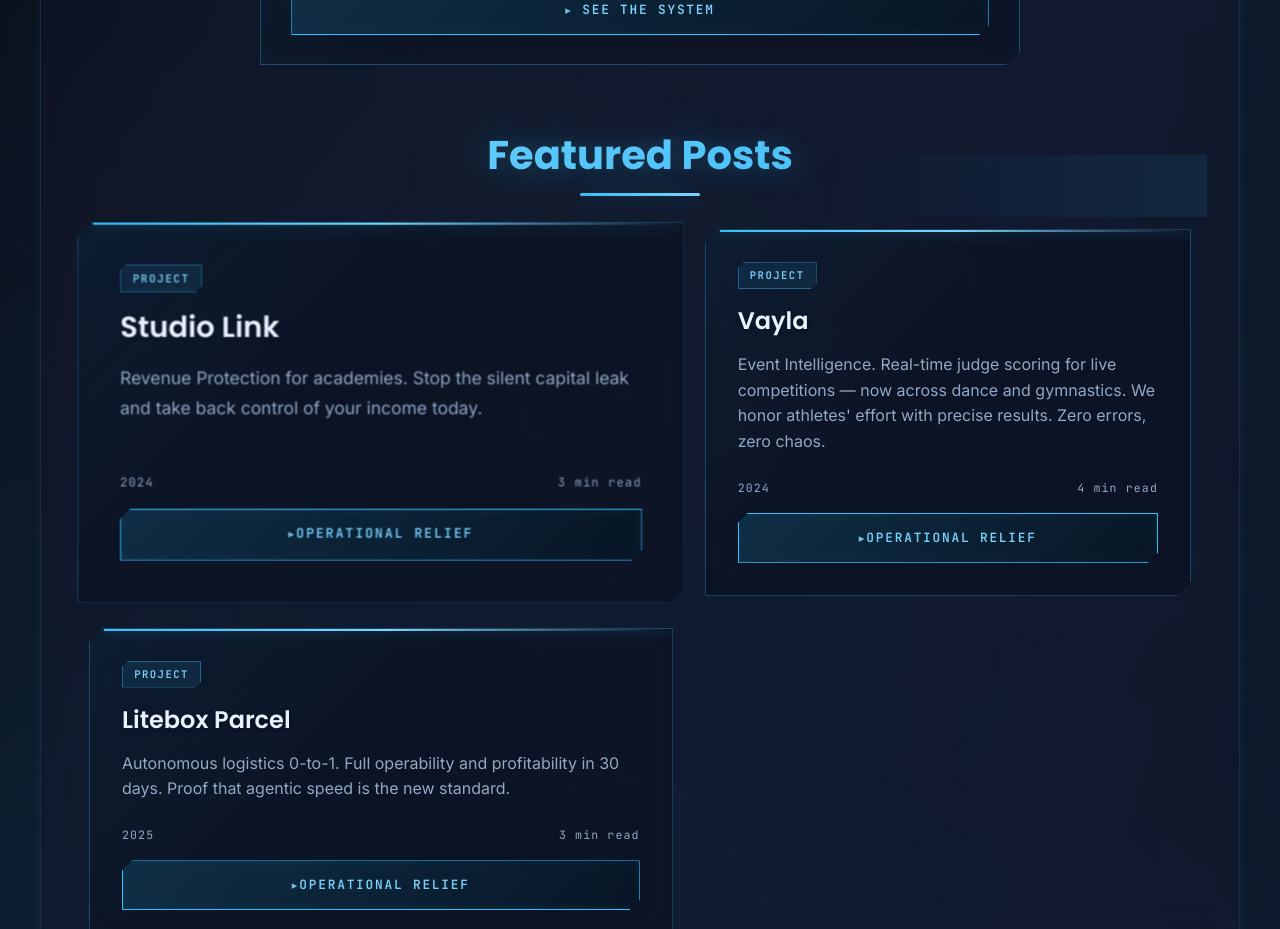
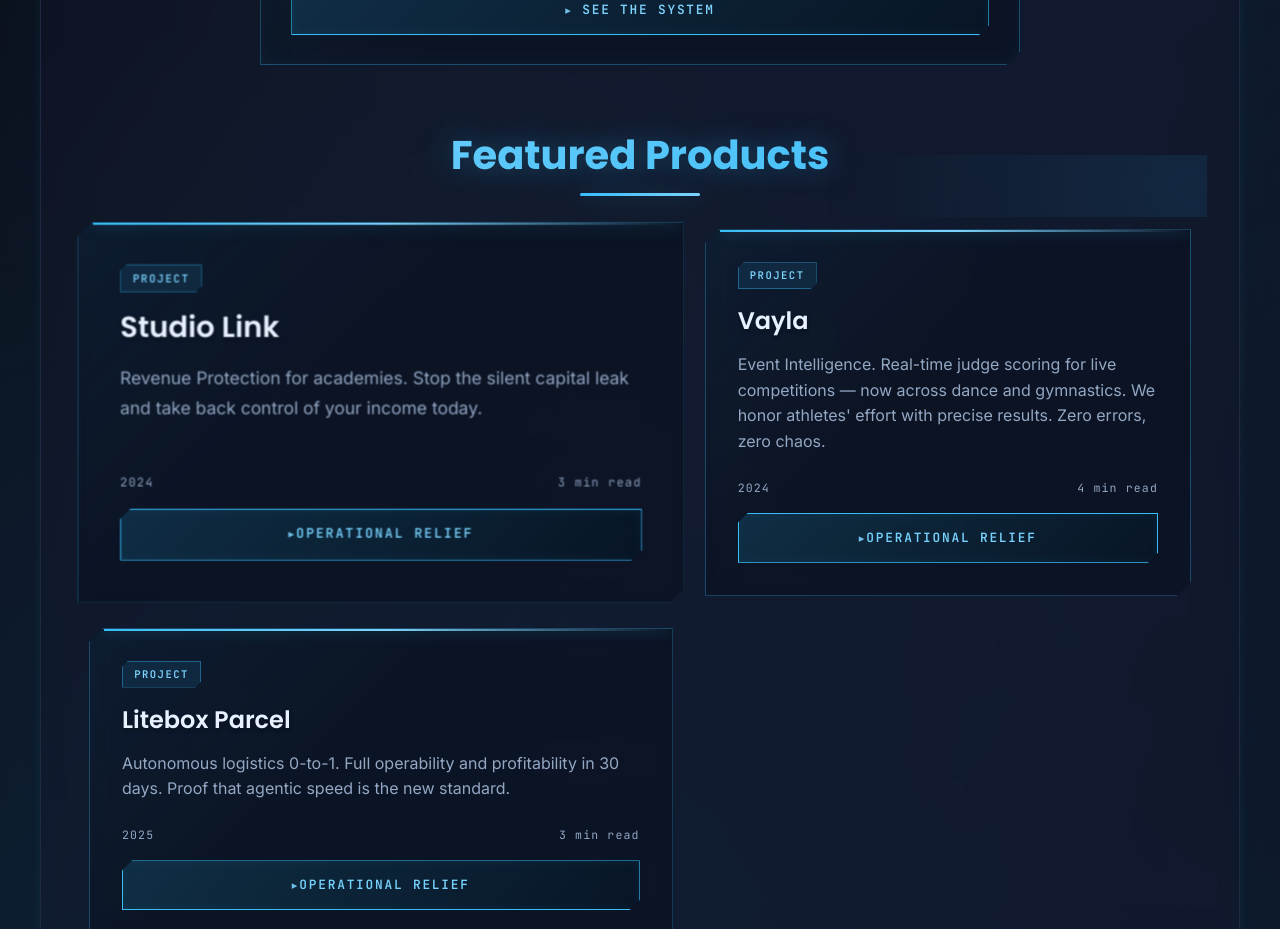
Before and after one commit to fercreek/solo-blog, a React (Vite) app: page / in a window 1280 px wide. Shown: the part 1080-2009 px from the top of the page. Built offline with nearby package versions, Linux system fonts and the light colour scheme; no server answers.

Commit message:
content(home): label the three featured cards as products, not posts

```diff
--- a/src/translations/index.js
+++ b/src/translations/index.js
@@ -48,7 +48,7 @@ export const translations = {
         cta: 'See the system'
       },
       sections: {
-        featuredPosts: 'Featured Posts',
+        featuredPosts: 'Featured Products',
         recentProjects2025: 'Experiments from 2025'
       },
       featured: {
@@ -310,7 +310,7 @@ export const translations = {
         cta: 'Ver el sistema'
       },
       sections: {
-        featuredPosts: 'Publicaciones Destacadas',
+        featuredPosts: 'Productos Destacados',
         recentProjects2025: 'Experimentos de 2025'
       },
       featured: {
```
